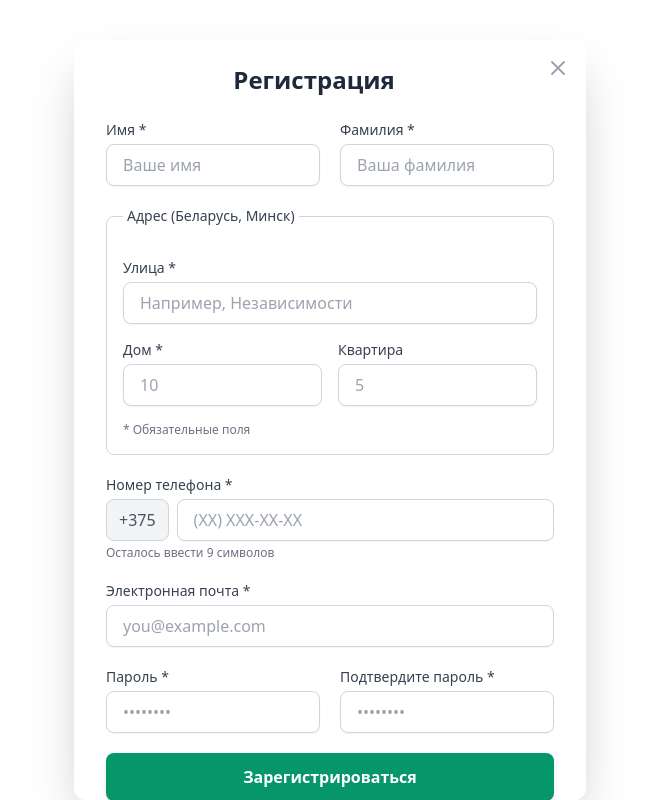
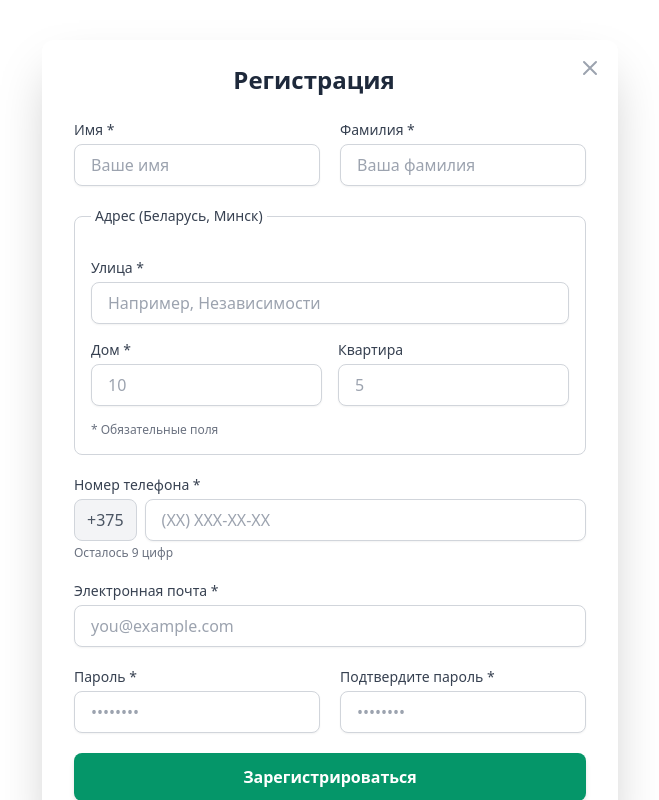
Before and after one commit to isstep/vue-EasySelect, a Vue app: page /register in a window 1280 px wide. Shown: the whole page, without its empty margins (310-969 px from the left). Built offline with nearby package versions, Linux system fonts and the light colour scheme.

Commit message:
feat: add new visual with confirm registration

```diff
--- a/src/pages/RegisterPage.vue
+++ b/src/pages/RegisterPage.vue
@@ -48,13 +48,15 @@ const fullPhoneNumber = computed(() => {
 const phoneCharsInfo = computed(() => {
   const currentLength = cleanedPhoneRest.value.length;
   if (currentLength >= targetPhoneLength) {
-    return { text: '✓', remaining: 0, isComplete: true };
+
+    const text = currentLength === targetPhoneLength ? '✓' : `Нужно ${targetPhoneLength} цифр`;
+    return { text: text, remaining: 0, isComplete: currentLength === targetPhoneLength };
   }
   const remaining = targetPhoneLength - currentLength;
-  let suffix = 'символов';
-  if (remaining === 1) suffix = 'символ';
-  else if (remaining >= 2 && remaining <= 4) suffix = 'символа';
-  return { text: `Осталось ввести ${remaining} ${suffix}`, remaining: remaining, isComplete: false };
+  let suffix = 'цифр';
+  if (remaining === 1) suffix = 'цифру';
+  else if (remaining >= 2 && remaining <= 4) suffix = 'цифры';
+  return { text: `Осталось ${remaining} ${suffix}`, remaining: remaining, isComplete: false };
 });
 
 
@@ -129,13 +131,13 @@ const close = () => {
   <teleport to="body">
     <div
       id="registerModal"
-      class="fixed inset-0 z-50 flex items-start sm:items-center justify-center overflow-y-auto py-10 px-4 bg-black/60 backdrop-blur-sm animate-fadeIn"
+      class="fixed inset-0 z-50 flex items-start justify-center overflow-y-auto py-10 px-4 bg-black/60 backdrop-blur-sm animate-fadeIn"
       aria-labelledby="registerModalTitle"
       role="dialog"
       aria-modal="true"
     >
       <div
-        class="relative bg-white pt-6 pb-8 px-6 sm:px-8 rounded-xl shadow-2xl w-full max-w-lg m-auto animate-slideIn max-h-[95vh] overflow-y-auto"
+        class="relative bg-white pt-6 pb-8 px-6 sm:px-8 rounded-xl shadow-2xl w-full max-w-xl m-auto animate-slideIn"
       >
 
         <button
@@ -249,7 +251,7 @@ const close = () => {
                 v-model="phoneRest"
                 placeholder="(XX) XXX-XX-XX"
                 inputmode="numeric"
-                maxlength="9"
+                maxlength="15"
                 class="flex-grow min-w-0 px-4 py-2 border rounded-lg transition duration-150 ease-in-out focus:outline-none focus:ring-2 shadow-sm placeholder-gray-400"
                 :class="[
                   phoneRestError
@@ -262,15 +264,11 @@ const close = () => {
                 aria-describedby="phone-error phone-hint"
               />
             </div>
-
             <p v-if="phoneRestError" id="phone-error" class="mt-1 text-xs text-red-600">
               Требуется ввести ровно {{ targetPhoneLength }} цифр номера телефона.
             </p>
-
              <p v-if="!phoneRestError" id="phone-hint" class="text-xs mt-1" :class="phoneCharsInfo.isComplete ? 'text-green-600' : 'text-gray-500'">
                {{ phoneCharsInfo.text }}
-             </p>
-             <p v-if="!phoneRestError && !phoneRest.value" class="text-xs text-gray-500 mt-1">
              </p>
           </div>
 
@@ -287,7 +285,7 @@ const close = () => {
             />
           </div>
 
-         <div class="grid grid-cols-1 sm:grid-cols-2 gap-4 sm:gap-5">
+          <div class="grid grid-cols-1 sm:grid-cols-2 gap-4 sm:gap-5">
             <div>
               <label for="password" class="block text-sm font-medium text-gray-700 mb-1">Пароль *</label>
               <input
@@ -377,6 +375,7 @@ const close = () => {
     }
 }
 
+
 input[type=number]::-webkit-inner-spin-button,
 input[type=number]::-webkit-outer-spin-button {
   -webkit-appearance: none;
@@ -386,6 +385,7 @@ input[type=number] {
   -moz-appearance: textfield;
 }
 
+
 button:focus-visible, a:focus-visible {
     outline: 2px solid theme('colors.emerald.500');
     outline-offset: 2px;
@@ -393,21 +393,8 @@ button:focus-visible, a:focus-visible {
 .absolute.top-3.right-3:focus-visible {
      outline: 2px solid theme('colors.gray.500');
 }
-
 input:focus-visible {
     outline: none;
-}
-
-#registerModal > div::-webkit-scrollbar {
-  width: 6px;
-}
-#registerModal > div::-webkit-scrollbar-track {
-  background: transparent;
-}
-#registerModal > div::-webkit-scrollbar-thumb {
-  background-color: theme('colors.gray.400');
-  border-radius: 3px;
-  border: 1px solid theme('colors.white');
 }
 
 .border-red-500 {
@@ -426,4 +413,21 @@ input:focus-visible {
 .text-green-600 {
     color: theme('colors.green.600');
 }
+
+#registerModal::-webkit-scrollbar {
+  width: 8px;
+}
+#registerModal::-webkit-scrollbar-track {
+  background: rgba(0,0,0,0.1);
+  border-radius: 4px;
+}
+#registerModal::-webkit-scrollbar-thumb {
+  background-color: theme('colors.gray.500');
+  border-radius: 4px;
+  border: 2px solid transparent;
+  background-clip: content-box;
+}
+#registerModal::-webkit-scrollbar-thumb:hover {
+  background-color: theme('colors.gray.600');
+}
 </style>
```
